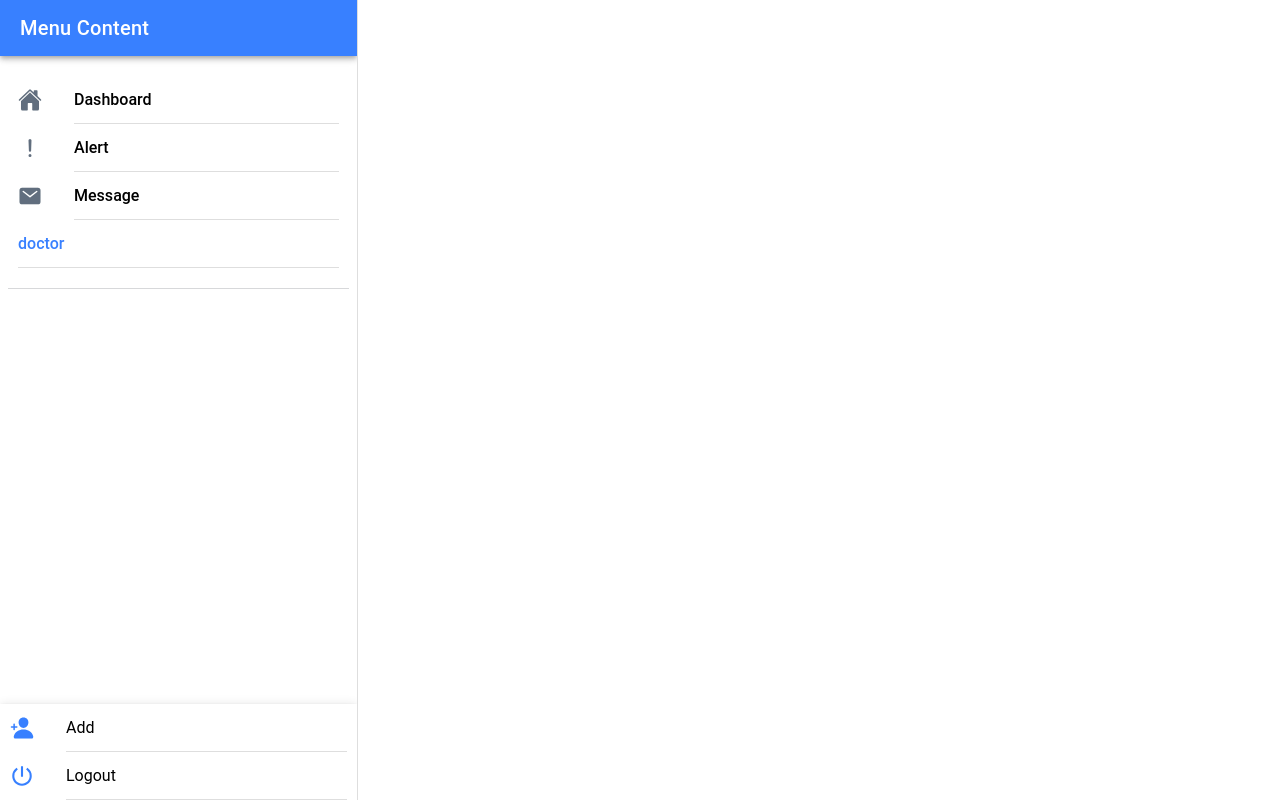
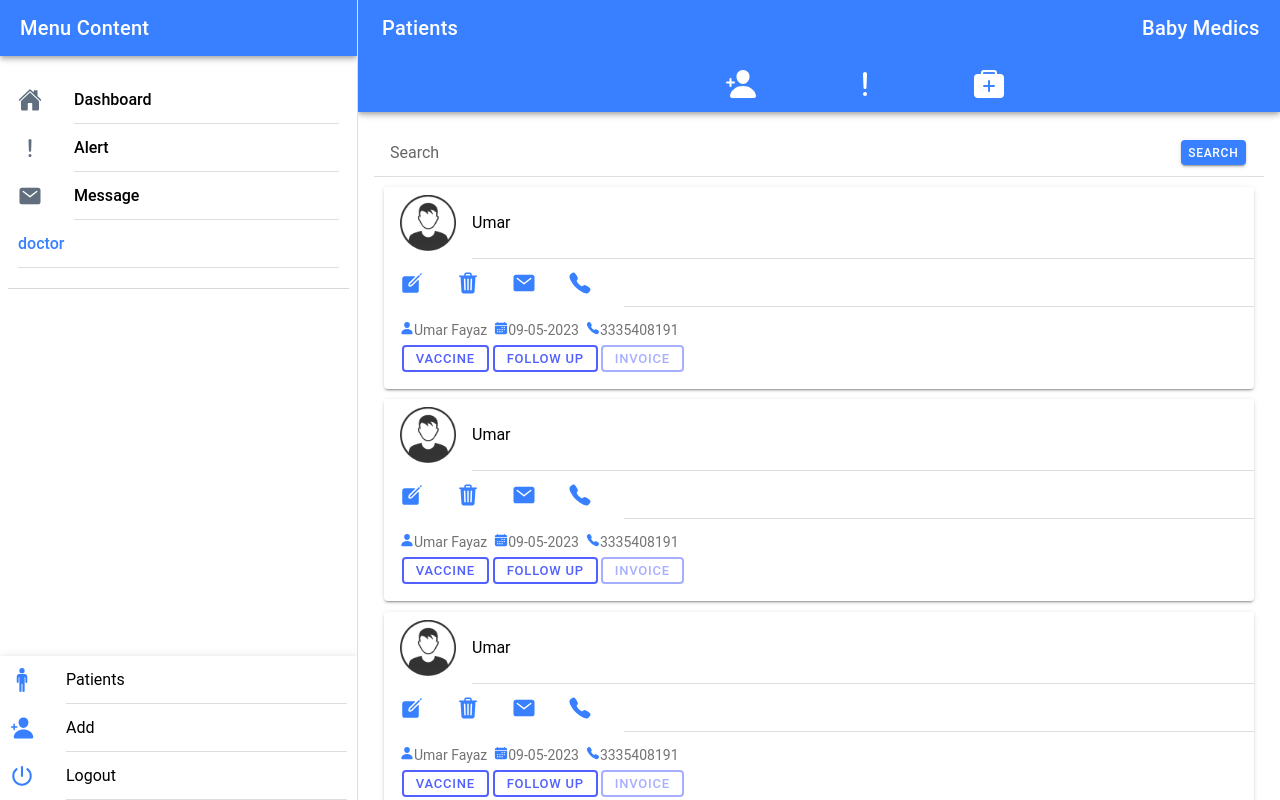
Before and after one commit to thezeeshanasghar/VacDocIReact, a React (Vite) app: page /members/child in a window 1280 px wide. Built offline with nearby package versions, Linux system fonts and the light colour scheme.

Commit message:
added patient, and patient card list with routes

```diff
--- /dev/null
+++ b/src/components/PatientSearch.tsx
@@ -0,0 +1,55 @@
+import { IonButton, IonIcon, IonInput, IonItem } from "@ionic/react";
+import React, { FormEvent, useState } from "react";
+import { closeCircleOutline } from "ionicons/icons";
+
+const PatientSearch: React.FC<any> = ({ data = [] }) => {
+  const [searchText, setSearchText] = useState("");
+  const [searchResults, setSearchResults] = useState(data);
+
+  const handleInputChange = (e: CustomEvent) => {
+    setSearchText(e.detail.value);
+  };
+
+  const handleSubmit = (e: React.FormEvent) => {
+    e.preventDefault();
+    // Perform search logic and update searchResults state
+  };
+
+  const handleClear = () => {
+    setSearchText("");
+    setSearchResults([]);
+  };
+
+  return (
+    <>
+      <form noValidate onSubmit={handleSubmit}>
+        <IonItem lines="full">
+          <IonInput
+            name="Name"
+            value={searchText}
+            onIonChange={handleInputChange}
+            placeholder="Search"
+            required
+            type="text"
+            color="primary" // Add color prop to set the line color
+          ></IonInput>
+          <IonButton type="submit" className="ion-margin-start">
+            Search
+          </IonButton>
+          {searchResults.length > 0 && (
+            <IonButton onClick={handleClear}>
+              <IonIcon icon={closeCircleOutline} />
+            </IonButton>
+          )}
+        </IonItem>
+      </form>
+
+      {/* rendering results card here */}
+      {/* {searchResults.map((result, index) => (
+          <IonItem key={index}></IonItem>
+        ))} */}
+    </>
+  );
+};
+
+export default PatientSearch;
--- a/src/components/header/Header.tsx
+++ b/src/components/header/Header.tsx
@@ -28,7 +28,7 @@ const Header: React.FC<IHeaderProps> = ({ pageName }) => {
             slot="start"
             className="buttons-first-slot sc-IonButtons-md-h sc-IonButtons-md-s md hydrated"
           ></IonButtons>
-          <IonTitle className="md title-default hydrated">{pageName}</IonTitle>
+          <IonTitle slot="start" className="md title-default hydrated">{pageName}</IonTitle>
           <IonTitle
             slot="end"
             className="ng-star-inserted md title-default hydrated"
--- a/src/pages/menu/Menu.tsx
+++ b/src/pages/menu/Menu.tsx
@@ -16,13 +16,12 @@ import {
 import { useLocation } from "react-router-dom";
 import {
   archiveSharp,
-  trashSharp,
-  warningSharp,
   home,
   alertOutline,
   mail,
   powerSharp,
   personAdd,
+  man,
 } from "ionicons/icons";
 import "./Menu.css";
 import Routes from "../../routes/Routes";
@@ -105,10 +104,18 @@ const Menu: React.FC = () => {
             </IonList>
           </IonContent>
           <IonFooter>
-            <IonItem routerLink="/members/child/add" routerDirection="back">
-              <IonIcon icon={personAdd} slot="start" color="primary" />
-              Add
-            </IonItem>
+            <IonMenuToggle autoHide={false}>
+              <IonItem routerLink="/members/child" routerDirection="back">
+                <IonIcon icon={man} slot="start" color="primary" />
+                Patients
+              </IonItem>
+            </IonMenuToggle>
+            <IonMenuToggle autoHide={false}>
+              <IonItem routerLink="/members/child/add" routerDirection="back">
+                <IonIcon icon={personAdd} slot="start" color="primary" />
+                Add
+              </IonItem>
+            </IonMenuToggle>
             <IonItem routerLink="/" routerDirection="back">
               <IonIcon icon={powerSharp} slot="start" color="primary" />
               Logout
--- a/src/pages/patient/AddPatient.tsx
+++ b/src/pages/patient/AddPatient.tsx
@@ -21,7 +21,7 @@ import {
 } from "@ionic/react";
 import React from "react";
 import Header from "../../components/header/Header";
-import "./addpatient.css";
+import "./css/addpatient.css";
 
 const AddPatient: React.FC = () => {
   return (
--- /dev/null
+++ b/src/pages/patient/PatientCard.tsx
@@ -0,0 +1,113 @@
+import React from "react";
+import {
+  IonCard,
+  IonCardContent,
+  IonItem,
+  IonIcon,
+  IonButton,
+  IonImg,
+  IonLabel,
+  IonThumbnail,
+} from "@ionic/react";
+import { create, trash, mail, call, person, calendar } from "ionicons/icons";
+import maleThumbmail from "../../assets/male.png";
+const PatientCard = () => {
+  return (
+    <IonCard className="girl">
+      <IonItem className="item">
+        <IonThumbnail slot="start" className="avatar">
+          <IonImg className="avatar-image" src={maleThumbmail}></IonImg>
+        </IonThumbnail>
+        <IonLabel className="name">Umar</IonLabel>
+      </IonItem>
+      <IonItem className="ion-justify-content-center">
+        <IonIcon
+          className="iconchild"
+          color="primary"
+          icon={create}
+          slot="start"
+          tabIndex={0}
+          aria-label="create"
+        ></IonIcon>
+        <IonIcon
+          className="iconchild"
+          color="primary"
+          icon={trash}
+          slot="start"
+          role="img"
+          aria-label="trash"
+        ></IonIcon>
+        <IonIcon
+          className="iconchild"
+          color="primary"
+          icon={mail}
+          slot="start"
+          tabIndex={0}
+          aria-label="mail"
+        ></IonIcon>
+        <IonIcon
+          className="iconchild"
+          color="primary"
+          icon={call}
+          slot="start"
+          role="img"
+          aria-label="call"
+        ></IonIcon>
+      </IonItem>
+      <IonCardContent>
+        <IonIcon
+          color="primary"
+          icon={person}
+          role="img"
+          className="icon"
+          aria-label="person"
+        ></IonIcon>
+        Umar Fayaz &nbsp;
+        <IonIcon
+          color="primary"
+          icon={calendar}
+          role="img"
+          className="icon"
+          aria-label="calendar"
+        ></IonIcon>
+        09-05-2023 &nbsp;
+        <IonIcon
+          color="primary"
+          icon={call}
+          role="img"
+          className="icon"
+          aria-label="call"
+        ></IonIcon>
+        3335408191 &nbsp;
+        <br />
+        <IonButton
+          color="tertiary"
+          fill="outline"
+          size="small"
+          className="action-button"
+        >
+          Vaccine
+        </IonButton>
+        <IonButton
+          color="tertiary"
+          fill="outline"
+          size="small"
+          className="action-button"
+        >
+          Follow Up
+        </IonButton>
+        <IonButton
+          color="tertiary"
+          disabled
+          fill="outline"
+          size="small"
+          className="action-button"
+        >
+          Invoice
+        </IonButton>
+      </IonCardContent>
+    </IonCard>
+  );
+};
+
+export default PatientCard;
--- /dev/null
+++ b/src/pages/patient/PatientCardList.tsx
@@ -0,0 +1,27 @@
+import { IonContent,IonPage } from '@ionic/react';
+import React from 'react';
+import Header from '../../components/header/Header';
+import PatientSearch from '../../components/PatientSearch';
+import PatientCard from './PatientCard';
+
+const PatientCardList: React.FC = () => {
+
+    return (
+        <IonPage>
+            <Header pageName='Patients'/>
+            <IonContent className="ion-padding">
+                {/* patient component to render patient data */}
+               <PatientSearch data={[]}/>
+
+               {/* list of patient cards to be rendered. */}
+               {Array.from({length: 6}).flatMap((item, index) => {
+                return <React.Fragment key={index}>
+                    <PatientCard/>
+                </React.Fragment>
+               })}
+            </IonContent>
+        </IonPage>
+    );
+};
+
+export default PatientCardList;
--- a/src/routes/Routes.tsx
+++ b/src/routes/Routes.tsx
@@ -5,6 +5,8 @@ import Dashboard from "../pages/dashboard/Dashboard";
 import Alert from "../pages/alert/Alert";
 import Test from "../pages/Test";
 import AddPatient from "../pages/patient/AddPatient";
+import PatientCard from "../pages/patient/PatientCard";
+import PatientCardList from "../pages/patient/PatientCardList";
 
 const Routes: React.FC = () => {
   return (
@@ -13,6 +15,7 @@ const Routes: React.FC = () => {
         <Route exact path="/members/dashboard" component={Dashboard} />
         <Route exact path="/members/alert/vaccine-alert" component={Alert} />
         <Route exact path="/members/child/add" component={AddPatient} />
+        <Route exact path="/members/child" component={PatientCardList} />
 
         <Route exact path={"/members/test"} component={Test} />
         <Route exact path="/members">
```
Also changed, not shown: src/assets/female.png (added), src/assets/male.png (added), src/pages/patient/css/addpatient.css (renamed from src/pages/patient/addpatient.css).
